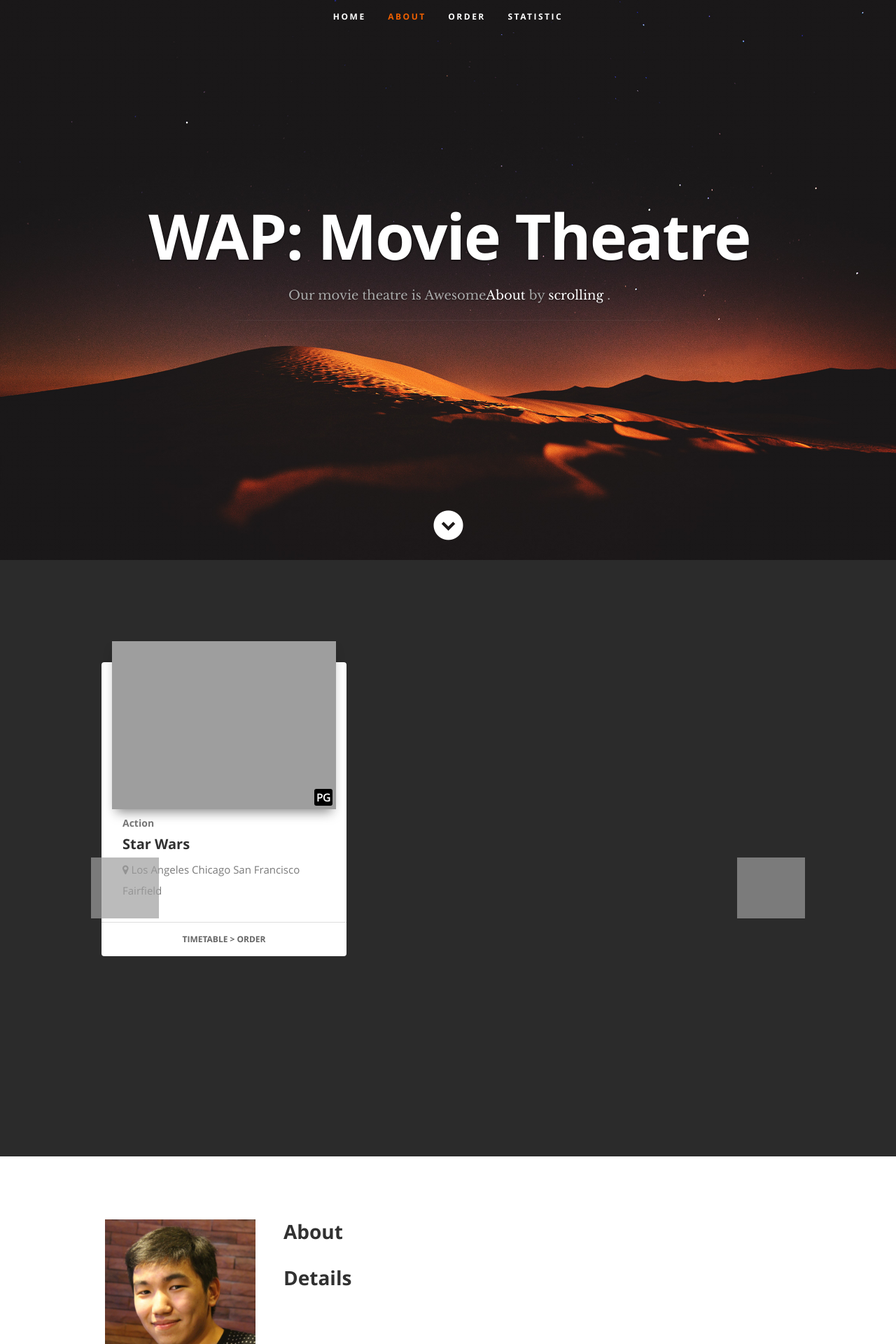
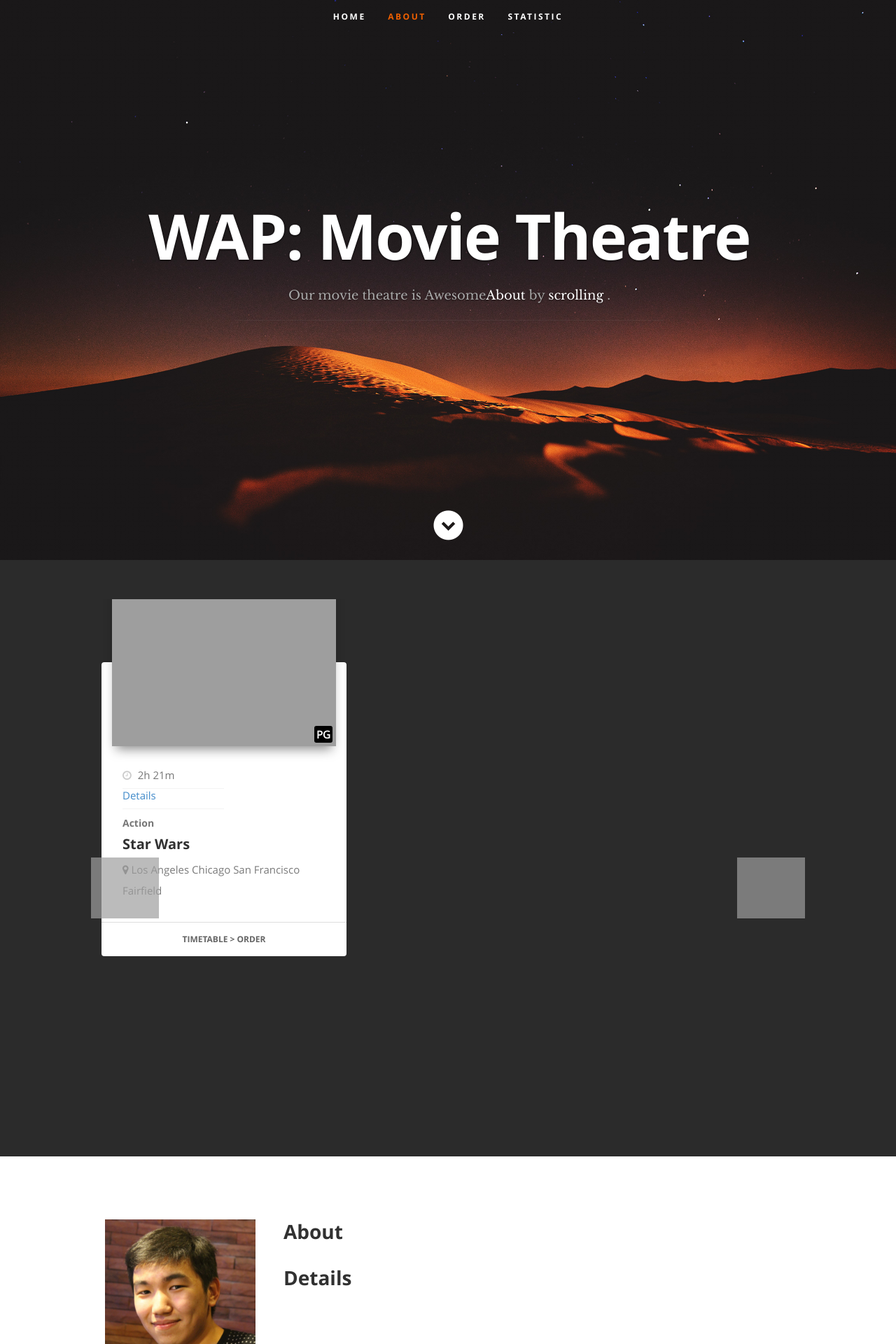
Before and after one commit to bethaile/wap-1, a Django app: page / in a window 1280 px wide. Shown: the top 1920 px of the page at 70% size. Run offline with Django 3.2, Linux system fonts and the light colour scheme; some libraries are stand-ins or nearby versions; grey boxes are pictures that could not be loaded.

Commit message:
initial pictures and everything

```diff
--- a/wap/templates/static/css/layout.css
+++ b/wap/templates/static/css/layout.css
@@ -400,6 +400,13 @@ div#nav li.current a {
 
 #about img{
     vertical-align: middle;
+}
+
+#about .ticket-card .cover .img {
+	-webkit-transform: translateY(-90px);
+	-moz-transform: translateY(-90px);
+	-ms-transform: translateY(-90px);
+	transform: translateY(-90px);
 }
 
 #about .ticket-card .trailer {
```
